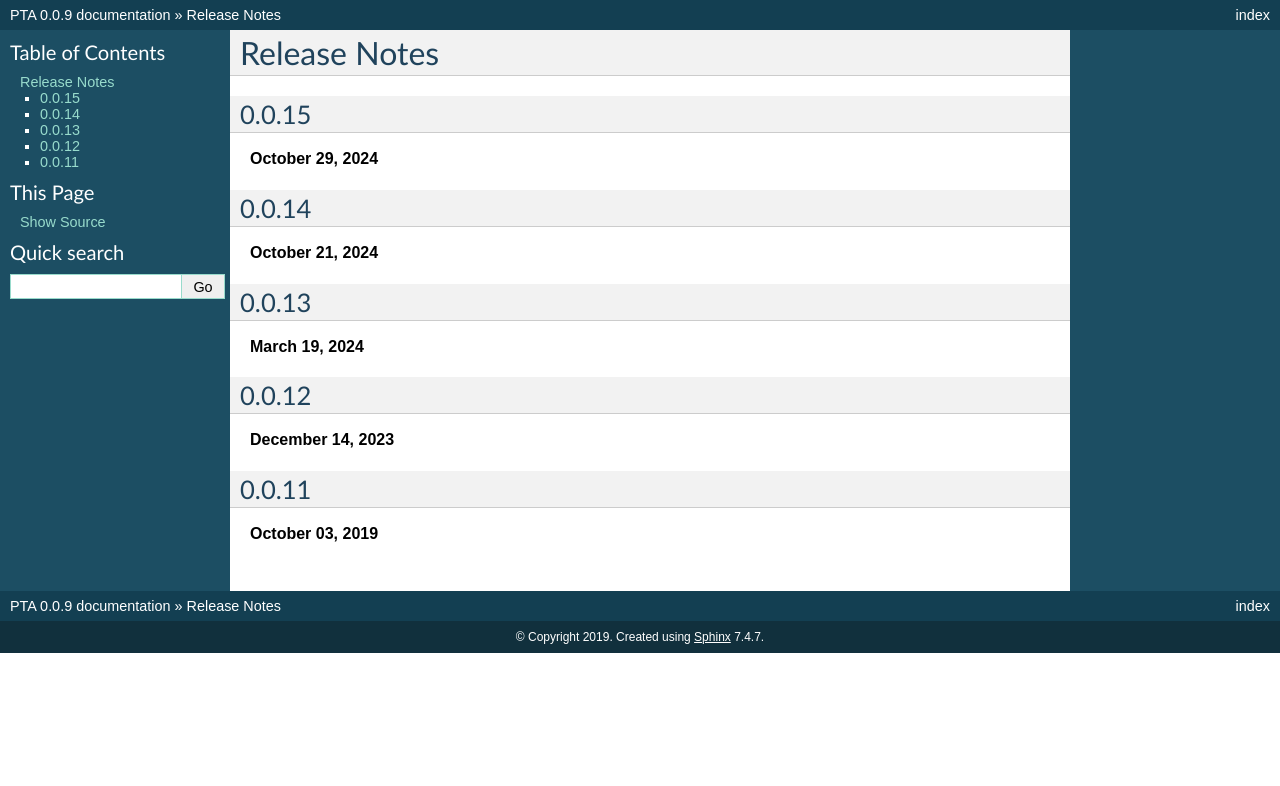
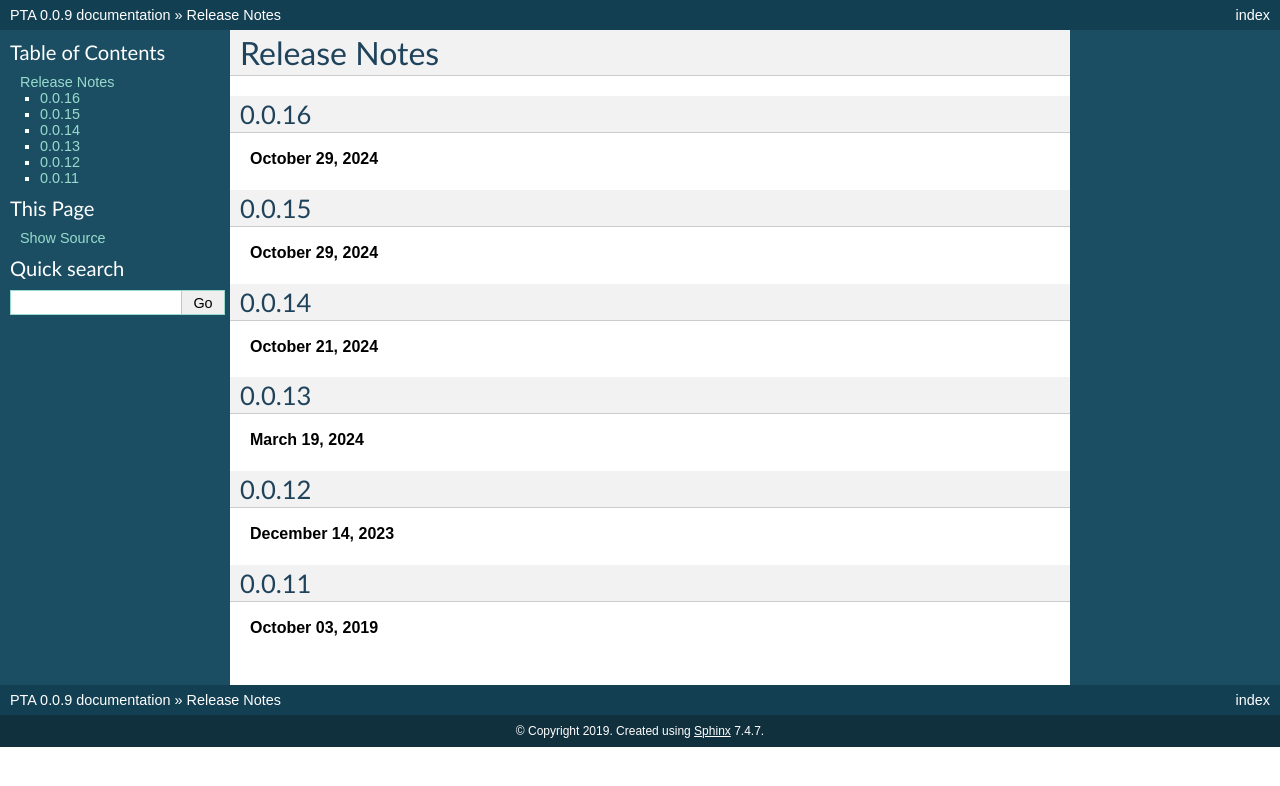
Before and after one commit to isaacovercast/PTA, a Sphinx documentation site: the page built from docs/releasenotes.rst, in a window 1280 px wide. Shown: the top 786 px of the page. Built offline with Sphinx 7.4.7, drawn with Linux system fonts in a browser that asks for light colours.

Commit message:
"Updating PTA/__init__.py to version - 0.0.16

```diff
--- a/PTA/__init__.py
+++ b/PTA/__init__.py
@@ -1,7 +1,7 @@
 """
 PTA - Phylogeographic Temporal Analysis
 """
-__version__ = "0.0.15"
+__version__ = "0.0.16"
 __author__ = "Isaac Overcast"
 
 ## Possible values for __loglevel__: "DEBUG"  "INFO"  "WARN"  "ERROR"
--- a/docs/releasenotes.rst
+++ b/docs/releasenotes.rst
@@ -2,6 +2,10 @@
 
 Release Notes
 =============
+
+0.0.16
+------
+**October 29, 2024**
 
 0.0.15
 ------
```
